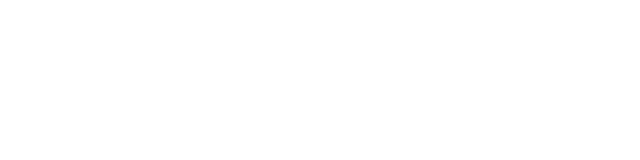
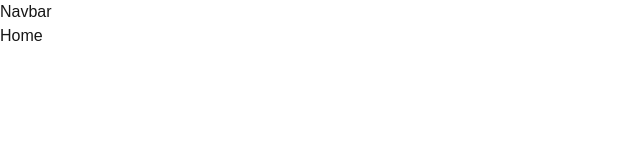
Before and after one commit to abdelmouhaimene/blogapp, a Next.js app: page / in a window 1280 px wide. Shown: the top 160 px of the page, without its empty margins (0-640 px from the left). Built offline with nearby package versions, Linux system fonts and the light colour scheme.

Commit message:
layout and github oauth initialise

```diff
--- /dev/null
+++ b/app/(root)/layout.tsx
@@ -0,0 +1,10 @@
+import React from "react";
+import Navbar from "../components/Navbar";
+export default function layout ({children} : Readonly<{children : React.ReactNode}>)  {
+  return (
+    <main className="font-normal">
+        <Navbar />
+        {children}
+    </main>
+  )
+}
--- a/app/page.tsx
+++ b/app/(root)/page.tsx
@@ -3,6 +3,7 @@
 export default function Home() {
   return (
     <>
+    Home
     </>
   );
 }
--- /dev/null
+++ b/app/api/auth/[...nextauth]/route.ts
@@ -0,0 +1,2 @@
+import { handlers } from "@/auth" // Referring to the auth.ts we just created
+export const { GET, POST } = handlers
--- /dev/null
+++ b/app/components/Navbar.tsx
@@ -0,0 +1,9 @@
+import React from 'react'
+
+const Navbar = () => {
+  return (
+    <div>Navbar</div>
+  )
+}
+
+export default Navbar
--- /dev/null
+++ b/auth.ts
@@ -0,0 +1,6 @@
+import NextAuth from "next-auth"
+import GitHub from "next-auth/providers/github"
+
+export const { handlers, signIn, signOut, auth } = NextAuth({
+  providers: [GitHub],
+})
```
